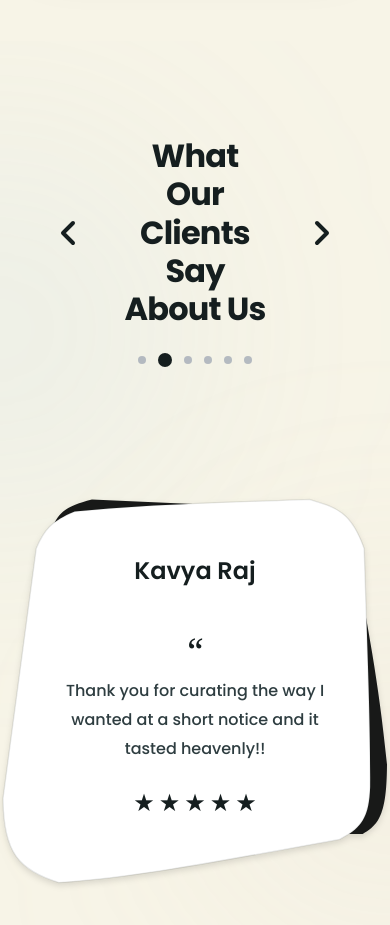
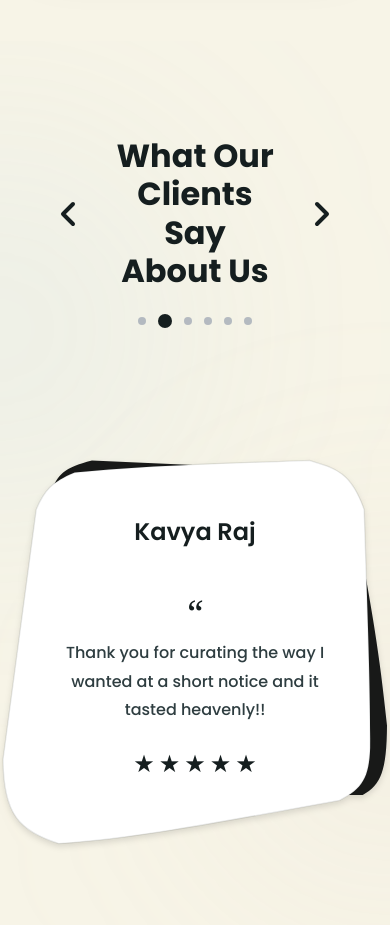
Before and after one commit to p-k-pavan/Cream-On-Top, a Next.js app: page / in a window 390 px wide. Shown: the part 8080-9005 px from the top of the page. Built offline with nearby package versions, Linux system fonts and the light colour scheme.

Commit message:
ui changes

```diff
--- a/src/components/Testimonials.tsx
+++ b/src/components/Testimonials.tsx
@@ -117,7 +117,7 @@ export default function Testimonials() {
                             </svg>
                         </button>
 
-                        <h2 className="text-3xl sm:text-4xl md:text-5xl font-bold tracking-tight text-[#151e1f] font-sans px-2 leading-tight select-none">
+                        <h2 className=" text-[#151e1f] ">
                             What Our Clients Say About Us
                         </h2>
 
--- a/src/components/aboutGateaux.tsx
+++ b/src/components/aboutGateaux.tsx
@@ -30,8 +30,8 @@ export default function AboutGateaux() {
             {/* Title */}
             <div className={
                 showShortScreenLayout
-                    ? "relative text-center mb-8 z-20"
-                    : "absolute top-6 md:top-12 left-1/2 -translate-x-1/2 z-20"
+                    ? "relative text-center mb-16"
+                    : "absolute top-0 md:top-12 left-1/2 -translate-x-1/2 z-20 w-full"
             }>
                 <h1 className=" text-[#151e1f] text-center">
                     About Our Gateaux
```
